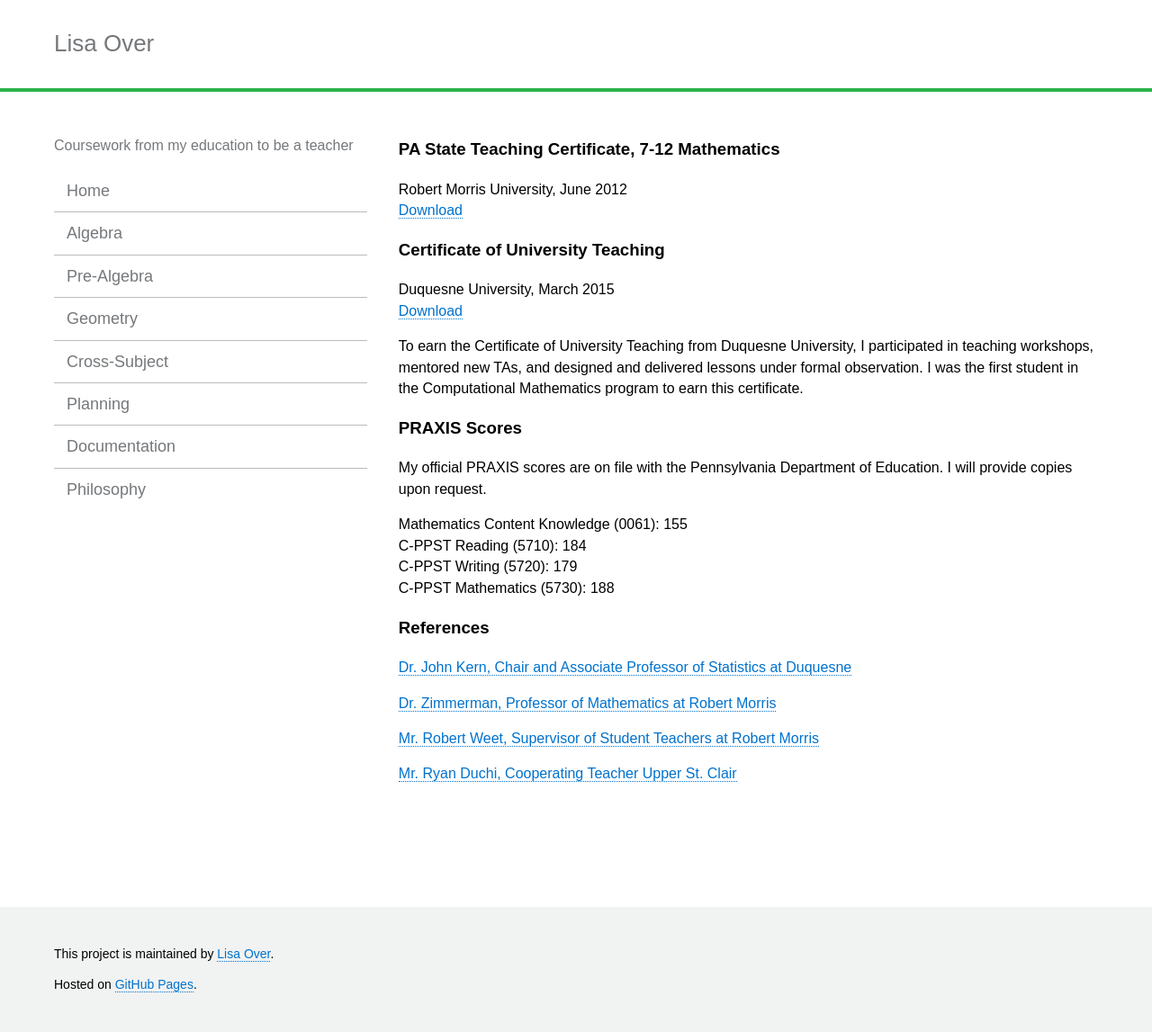
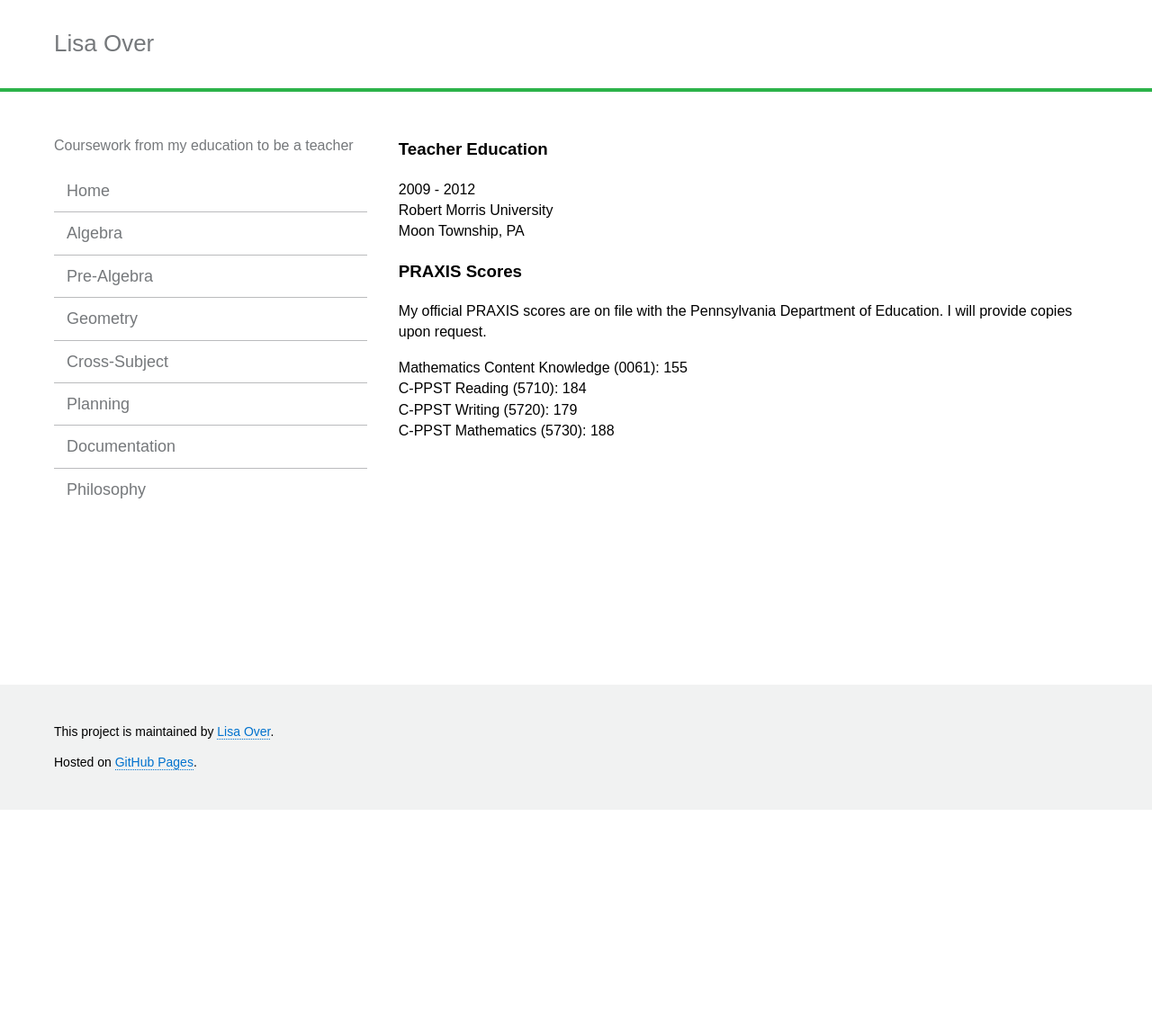
Before and after one commit to lisaover/TeacherCoursework, a Jekyll site: the page built from index.html, in a window 1280 px wide. Shown: the whole page at 90% size. Built offline with Jekyll 4.4.1, drawn with Linux system fonts in a browser that asks for light colours; after the commit the page ends 900 px from its top, so only the background shows below that.

Commit message:
Update index.md

```diff
--- a/_includes/index.md
+++ b/_includes/index.md
@@ -1,12 +1,7 @@
-### PA State Teaching Certificate, 7-12 Mathematics
-Robert Morris University, June 2012<br/>
-<a href="https://lisasteaching.github.io/TeacherCoursework/portfolio_teaching/home/PA-certification.pdf" target="_blank">Download</a>
-
-### Certificate of University Teaching
-Duquesne University, March 2015<br/>
-<a href="https://lisasteaching.github.io/TeacherCoursework/portfolio_teaching/home/DuqUnivTeachingCert.pdf" target="_blank">Download</a><br/>
-
-To earn the Certificate of University Teaching from Duquesne University, I participated in teaching workshops, mentored new TAs, and designed and delivered lessons under formal observation. I was the first student in the Computational Mathematics program to earn this certificate.
+### Teacher Education
+2009 - 2012<br/>
+Robert Morris University<br/>
+Moon Township, PA
 
 ### PRAXIS Scores
 My official PRAXIS scores are on file with the Pennsylvania Department of Education. I will provide copies upon request.
@@ -15,12 +10,3 @@ Mathematics Content Knowledge (0061): 155<br/>
 C-PPST Reading (5710): 184<br/>
 C-PPST Writing (5720): 179<br/>
 C-PPST Mathematics (5730): 188
-
-### References
-<a href="https://lisasteaching.github.io/TeacherCoursework/portfolio_teaching/home/recommendation-kern.pdf" target="_blank">Dr. John Kern, Chair and Associate Professor of Statistics at Duquesne</a>
-
-<a href="https://lisasteaching.github.io/TeacherCoursework/portfolio_teaching/home/recommendation-zimmerman.pdf" target="_blank">Dr. Zimmerman, Professor of Mathematics at Robert Morris</a>
-
-<a href="https://lisasteaching.github.io/TeacherCoursework/portfolio_teaching/home/recommendation-weet.pdf" target="_blank">Mr. Robert Weet, Supervisor of Student Teachers at Robert Morris</a>
-
-<a href="https://lisasteaching.github.io/TeacherCoursework/portfolio_teaching/home/recommendation-duchi.pdf" target="_blank">Mr. Ryan Duchi, Cooperating Teacher Upper St. Clair</a>
```
